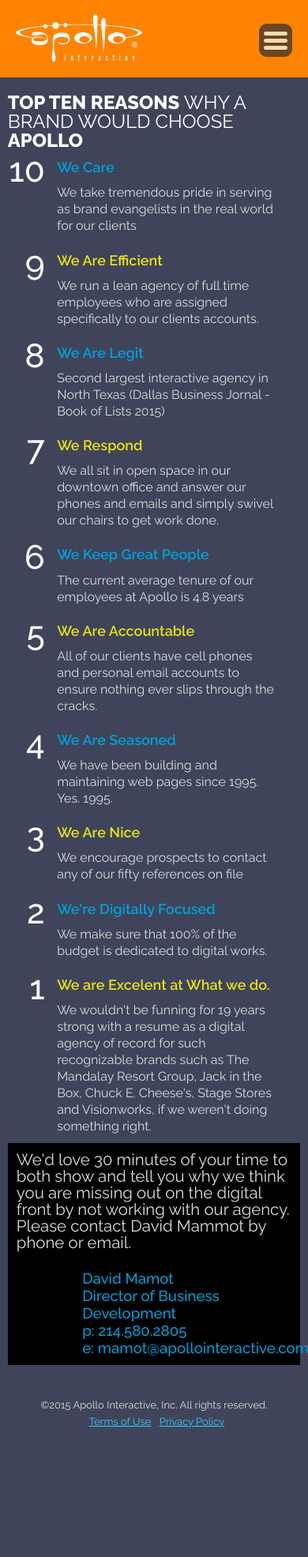
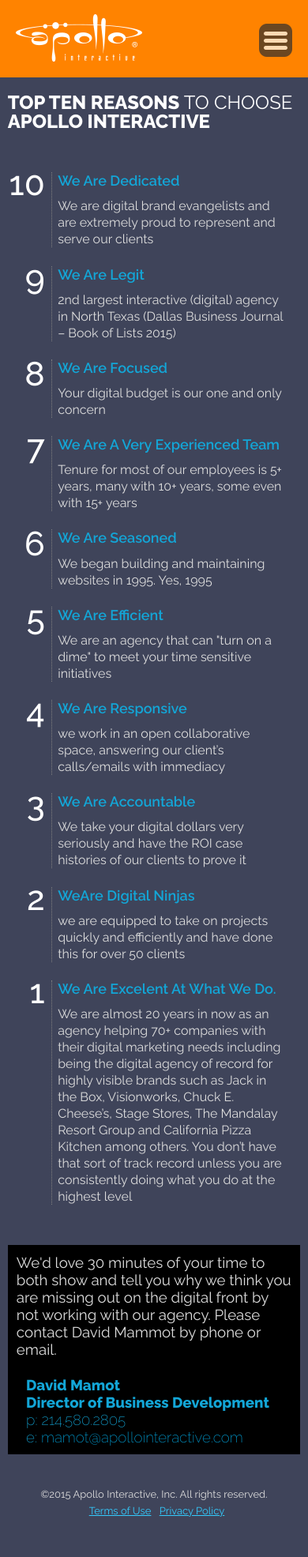
Before and after one commit to Spyrojoe/agency-site, a PHP site: page /topten/index.php in a window 390 px wide. Shown: the whole page at 79% size. Before the commit the page ends 1807 px from the top, so only its background shows below. Run offline with PHP 8.4, Linux system fonts and the light colour scheme; some libraries are stand-ins or nearby versions.

Commit message:
Updated content, responsive styles
Added updated content, kept tweaking responsive styles

```diff
--- a/includes/main.css
+++ b/includes/main.css
@@ -112,7 +112,9 @@
 .wrapper {
 	padding-bottom: 80px;
 }
-
+.vert-offset{
+	margin-top: 4px;
+}
 .content ul {
 	margin: 20px 0 0 30px;
 	display: inline-block;
@@ -509,6 +511,20 @@
 .nopad{
 	padding: 0 !important;
 }
+.col.nopad-left{
+	padding-left: 0;
+}
+.col.nopad-right{
+	padding-right: 0;
+}
+.row:first-of-type{
+	margin-top: 40px;
+}
+.bottom-border{
+	width: 100%;
+	margin: 0 auto;
+	border-bottom: 1px rgba(255,255,255,.2) dashed;
+}
 .col{
 	box-sizing: border-box;
 	width: 50%;
@@ -519,6 +535,7 @@
 }
 .col-right{
 	float: right;
+	border-left: 1px rgba(255,255,255,.2) dashed;
 }
 .col-img{
 	display: table;
@@ -538,13 +555,13 @@
 	display: inline-block;
 	width: 75%;
 	padding-left: 12px;
-	vertical-align: top;
+	vertical-align: text-top;
 }
 .col-copy h2{
 	margin: 0 auto 10px;
 }
-.blue{color: #01a0d7;}
-.yellow{color: #e9e313;}
+.blue{color: #13a6d7;}
+.yellow{color: #ece133;}
 .row p,
 .col-copy p{
 	margin: 0;
@@ -555,18 +572,22 @@
 	font-size: 2.5em;
 	text-align: right;
 	line-height: .7;
-	vertical-align: top;
+	vertical-align: text-top;
 }
 .bizdev{
+	margin-top: 40px;
 	line-height: 1.4em;
 	background: #000;
 	font-size: .8em;
+	clear: both;
 }
 .bizdev p{
-	font-size: 1.2em;
+	font-size: 1.1em;
+	line-height: normal;
 }
 .bizdev span{
 	font-size: 1.1em;
+	line-height: normal;
 }
 .bizdev span:nth-of-type(3){
 	margin-right: 3%;
@@ -575,14 +596,16 @@
 	color: #01a0d7;
 	text-decoration: none;
 }
-@media only screen and (min-width: 1160px){
-	address{
+.bizdev address{
+	border-left: 0;
+	font-weight: 800;
+}
+address span:nth-of-type(3), address span:last-of-type{
+	font-weight: 200;
+}
+@media only screen and (min-width: 768px){
+	address, .bizdev p{
 		font-size: 1.3em;
-		font-weight: 800;
-		line-height: normal;
-	}
-	address.col span{
-		line-height: normal;
 	}
 	address.col span:first-of-type{
 		font-size: 1.3em;
@@ -592,7 +615,6 @@
 	}
 	address span:nth-of-type(3), address span:last-of-type{
 		font-size: 1.1em;
-		font-weight: 200;
 	}
 
 }
@@ -753,7 +775,10 @@
 		display: none;
 	}
 	.col-copy{
-		padding: 0 0 0 3%;
+		width: 77%;
+		margin-left: 1%;
+		padding: 0 0 0 2%;
+		border-left: 1px gray dotted;
 	}
 	.bizdev{
 		font-size: 1em;
@@ -764,8 +789,8 @@
 		float: none;
 	}
 	.bizdev address{
-		width: 100%;
-		max-width: 55%;
+		width: auto;
+		max-width: 346px;
 		margin: 0 auto;
 		float: none;
 
@@ -776,6 +801,12 @@
 		line-height: normal;
 	}
 	.bizdev address br{
+		display: none;
+	}
+	.col-right{
+		border: 0;
+	}
+	.grid-border{
 		display: none;
 	}
 }
--- a/topten/index.php
+++ b/topten/index.php
@@ -16,52 +16,52 @@
 		<div class="container">
 			<div class="content">
 
-				<h1>Top ten reasons <span>why a brand would choose</span> Apollo</h1>
+				<h1>Top ten reasons <span>to choose</span> Apollo Interactive</h1>
 				<div class="row clfx">
 					<div class="col col2 col-left">
 						<span>10</span>
 						<div class="col-copy">
-							<h2 class="blue">We Care</h2>
-							<p>We take tremendous pride in serving as brand evangelists in the real world for our clients</p>
+							<h2 class="blue">We Are Dedicated</h2>
+							<p>We are digital brand evangelists and are extremely proud to represent and serve our clients</p>
 						</div>
 					</div>
 					<div class="col col2 col-right">
 						<span>9</span>
 						<div class="col-copy">
-							<h2 class="yellow">We Are Efficient</h2>
-							<p>We run a lean agency of full time employees who are assigned specifically to our clients accounts.</p>
+							<h2 class="blue">We Are Legit</h2>
+							<p>2nd largest interactive (digital) agency in North Texas (Dallas Business Journal – Book of Lists 2015)</p>
 						</div>
 					</div>
 				</div>
 				<div class="row clfx">
 					<div class="col col2 col-left">
-						<span>8</span>
+						<span class="vert-offset">8</span>
 						<div class="col-copy">
-							<h2 class="blue">We Are Legit</h2>
-							<p>Second largest interactive agency in North Texas (Dallas Business Jornal - Book of Lists 2015)</p>
+							<h2 class="blue">We Are Focused</h2>
+							<p>Your digital budget is our one and only concern</p>
 						</div>
 					</div>
 					<div class="col col2 col-right">
 						<span>7</span>
 						<div class="col-copy">
-							<h2 class="yellow">We Respond</h2>
-							<p>We all sit in open space in our downtown office and answer our phones and emails and simply swivel our chairs to get work done.</p>
+							<h2 class="blue">We Are A Very Experienced Team</h2>
+							<p>Tenure for most of our employees is 5+ years, many with 10+ years, some even with 15+ years</p>
 						</div>
 					</div>
 				</div>
 				<div class="row clfx">
 					<div class="col col2 col-left">
-						<span>6</span>
+						<span class="vert-offset">6</span>
 						<div class="col-copy">
-							<h2 class="blue">We Keep Great People</h2>
-							<p>The current average tenure of our employees at Apollo is 4.8 years</p>
+							<h2 class="blue">We Are Seasoned</h2>
+							<p>We began building and maintaining websites in 1995. Yes, 1995</p>
 						</div>
 					</div>
 					<div class="col col2 col-right">
 						<span>5</span>
 						<div class="col-copy">
-							<h2 class="yellow">We Are Accountable</h2>
-							<p>All of our clients have cell phones and personal email accounts to ensure nothing ever slips through the cracks.</p>
+							<h2 class="blue">We Are Efficient</h2>
+							<p>We are an agency that can "turn on a dime" to meet your time sensitive initiatives</p>
 						</div>
 					</div>
 				</div>
@@ -69,15 +69,15 @@
 					<div class="col col2 col-left">
 						<span>4</span>
 						<div class="col-copy">
-							<h2 class="blue">We Are Seasoned</h2>
-							<p>We have been building and maintaining web pages since 1995. Yes. 1995.</p>
+							<h2 class="blue">We Are Responsive</h2>
+							<p>we work in an open collaborative space, answering our client’s calls/emails with immediacy</p>
 						</div>
 					</div>
 					<div class="col col2 col-right">
 						<span>3</span>
 						<div class="col-copy">
-							<h2 class="yellow">We Are Nice</h2>
-							<p>We encourage prospects to contact any of our fifty references on file</p>
+							<h2 class="blue">We Are Accountable</h2>
+							<p>We take your digital dollars very seriously and have the ROI case histories of our clients to prove it</p>
 						</div>
 					</div>
 				</div>
@@ -85,21 +85,21 @@
 					<div class="col col2 col-left">
 						<span>2</span>
 						<div class="col-copy">
-							<h2 class="blue">We're Digitally Focused</h2>
-							<p>We make sure that 100% of the budget is dedicated to digital works.</p>
+							<h2 class="blue">WeAre Digital Ninjas</h2>
+							<p>we are equipped to take on projects quickly and efficiently and have done this for over 50 clients</p>
 						</div>
 					</div>
 					<div class="col col2 col-right">
 						<span>1</span>
 						<div class="col-copy">
-							<h2 class="yellow">We are Excelent at What we do.</h2>
-							<p>We wouldn't be funning for 19 years strong with a resume as a digital agency of record for such recognizable brands such as The Mandalay Resort Group, Jack in the Box, Chuck E. Cheese's, Stage Stores and Visionworks, if we weren't doing something right.</p>
+							<h2 class="blue">We Are Excelent At What We Do.</h2>
+							<p>We are almost 20 years in now as an agency helping 70+ companies with their digital marketing needs including being the digital agency of record for highly visible brands such as Jack in the Box, Visionworks, Chuck E. Cheese’s, Stage Stores, The Mandalay Resort Group and California Pizza Kitchen among others. You don’t have that sort of track record unless you are consistently doing what you do at the highest level</p>
 						</div>
 					</div>
 				</div>
 
 				<div class="row bizdev clfx">
-					<div class="col col-left yellow">
+					<div class="col col-left blue">
 						<p>We'd love 30 minutes of your time to both show and tell you why we think you are missing out on the digital front by not working with our agency. Please contact David Mammot by phone or email.</p>
 					</div>
 					<address class="col col-right blue">
@@ -115,6 +115,13 @@
 	</div>
 
 	<?php include($_SERVER[DOCUMENT_ROOT].'/includes/footer.inc.php'); ?>
+	<script>
+		$(document).ready(function(){
+			var bottomBorder = '<div class="col col-left grid-border nopad-left"><div class="bottom-border"></div></div><div class="col col-right grid-border nopad-right"><div class="bottom-border"></div></div>';
+			$(".row").slice(0,4).after(bottomBorder);
+			//$(".row").slice(0,2).css("outline", "1px green solid");
+		});
+	</script>
 
 </body>
 </html>
```
